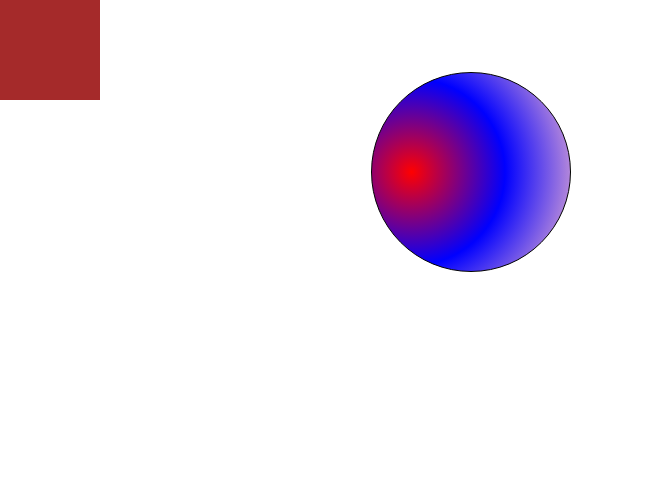
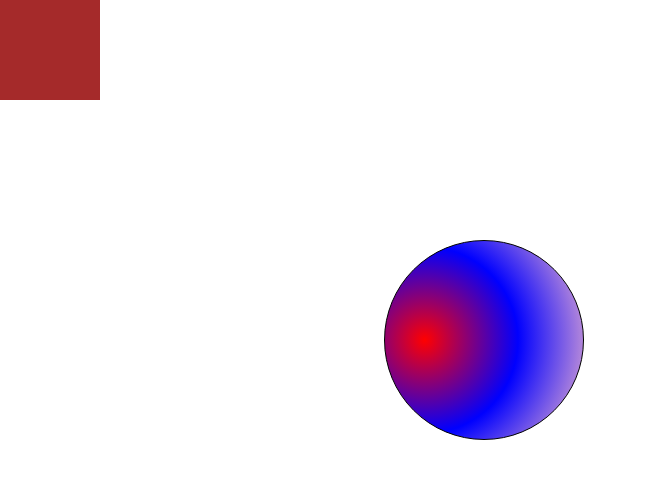
Before and after one commit to tizzle-b-rizzle/Bubbles, a plain HTML site: page index.html in a window 1280 px wide. Both pictures are taken after a click on the element 50 px from the left and 50 px from the top of the page. Shown: the whole page, without its empty margins (0-647 px from the left). Drawn offline with Linux system fonts and the light colour scheme.

Commit message:
Add files via upload

```diff
--- a/assets/css/stylesheet.css
+++ b/assets/css/stylesheet.css
@@ -28,8 +28,6 @@
   .bubble-class {
       height:200px;
       width:200px;
-      grid-row:10;
-      grid-column: 30;
       border:1px solid black;
       border-radius:50%;
       background: radial-gradient(circle at 20%, red, blue, pink);
--- a/assets/js/script.js
+++ b/assets/js/script.js
@@ -1,9 +1,14 @@
-jsBubble = document.createElement("div");
-jsBubble.id = "bubble";
-jsBubble.className ="bubble-class";
-jsBubble.onclick = function removeBubble() { //this seems to only work when you do the onclick like this
+
+function createBubble() {
+    jsBubble = document.createElement("div"); //creates a div
+    jsBubble.id = "bubble"; //the div id
+    jsBubble.className ="bubble-class";  //gives the div a class to style the bubbles
+    document.getElementById("page-grid").appendChild(jsBubble); //adds the div into the DOM
+    var randomNumber = Math.floor(Math.random() * 20) + 30; //generates a random number between 20 and 50
+    jsBubble.style.gridRow = randomNumber; //determines the row of the bubble when it's generated
+    jsBubble.style.gridColumn = randomNumber; //determines the column of the bubble when it's generated
+    jsBubble.onclick = function removeBubble() { //this seems to only work when you do the onclick like this
     document.getElementById("page-grid").removeChild(jsBubble);
 } ;
-function createBubble() {
-    document.getElementById("page-grid").appendChild(jsBubble);
+
 }
```
